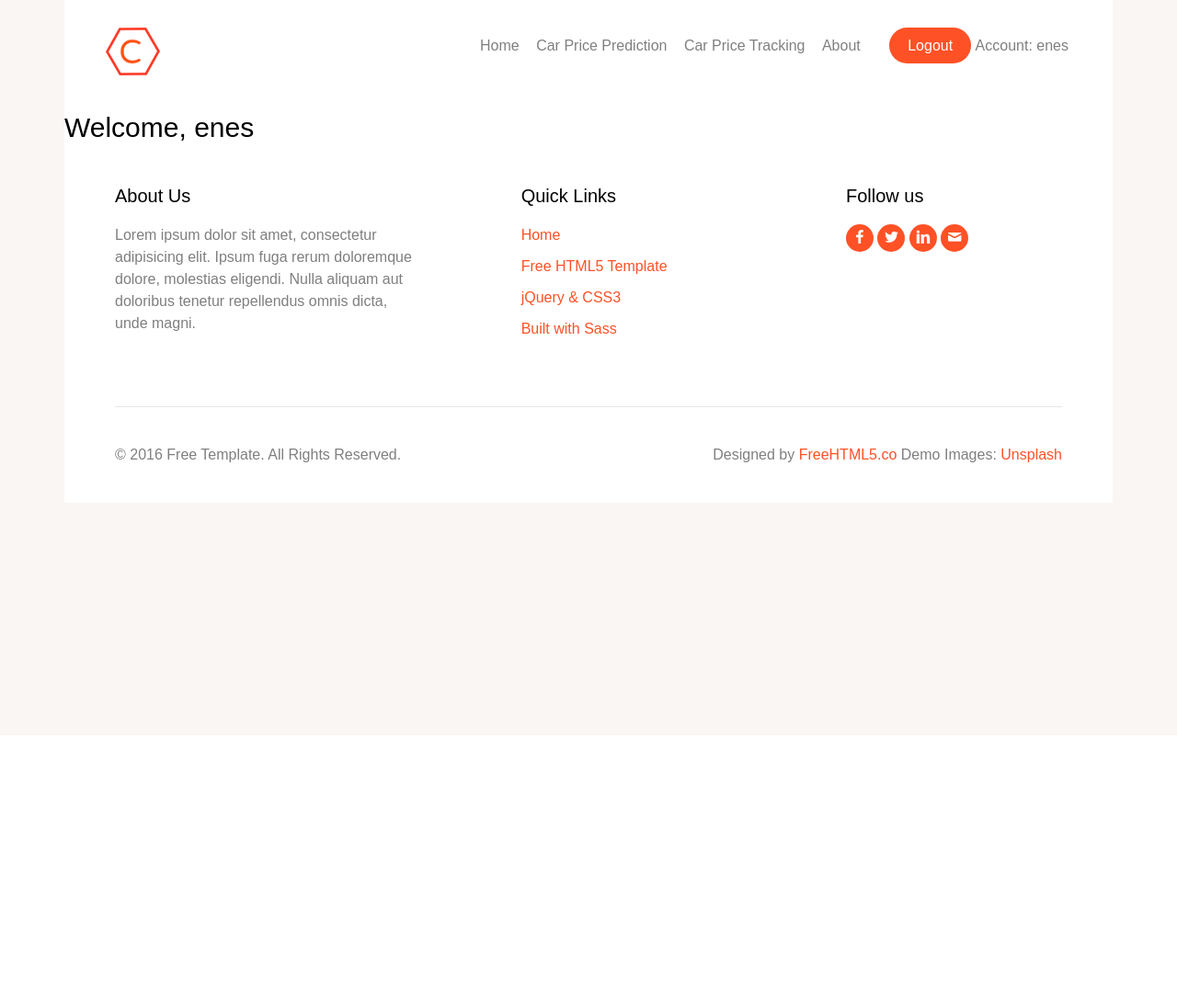
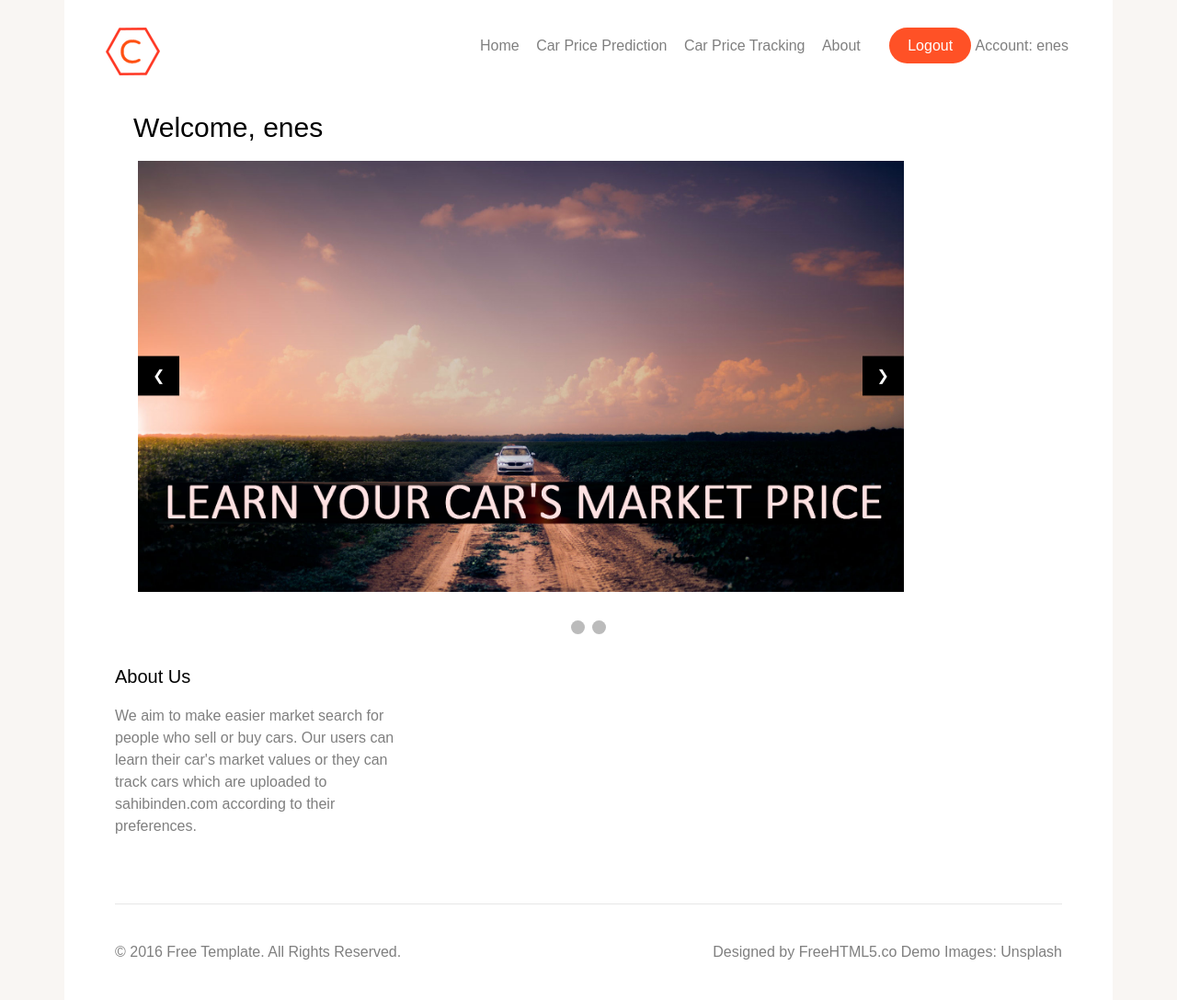
Before and after one commit to enesakdereli/CarPricePrediction, a Django app: page / in a window 1280 px wide. Shown: the whole page at 92% size. Before the commit the page ends 503 px from the top, so only its background shows below. Run offline with Django 3.2, Linux system fonts and the light colour scheme; a user stored in the database is signed in; parts of the project's set-up code (start-up, migrations or seed data) failed here and were passed over; some libraries are stand-ins or nearby versions; some web fonts are replaced.

Commit message:
home slideshow added

```diff
--- a/DjangoIkinci/urls.py
+++ b/DjangoIkinci/urls.py
@@ -15,4 +15,5 @@
     url(r'^index/$', core_views.index),
 
 
+
 ]
--- a/cpp/urls.py
+++ b/cpp/urls.py
@@ -4,6 +4,7 @@
 app_name = 'cpp'
 urlpatterns = [
     path('', views.cpp_home, name='cpp_home'),
+    path('about/', views.about, name='about'),
     path('predict/', views.PricePredictionCreateView.as_view(), name='predict_price'),
     path('ajax/load-dropdown/', views.load_dropdown, name='ajax_load_dropdown'),
     path('ajax/get-prediction/', views.get_prediction, name='ajax_get_prediction'),
--- a/cpp/views.py
+++ b/cpp/views.py
@@ -10,7 +10,6 @@
 from sklearn.externals import joblib
 from django.views.generic.edit import DeleteView
 
-@login_required
 def home(request):
     return render(request, 'home.html')
 
@@ -18,6 +17,8 @@
 def cpp_home(request):
     return render(request, 'cpp/home.html')
 
+def about(request):
+    return render(request, 'cpp/about.html')
 
 def signup(request):
     if request.method == 'POST':
@@ -104,7 +105,6 @@
         user_id = self.request.user.id
         if user_id:
             result = CarProperty.objects.filter(user_id = user_id)
-            print(result)
         return result
 class PriceTrackingCreateView(CreateView):
     model = CarProperty
--- a/static/css/style.css
+++ b/static/css/style.css
@@ -1346,9 +1346,37 @@
 .orangeOval:active {
 	position:relative;
 	top:1px;
+}
+.orangeOval:visited{
 
 }
 button.btn-show-details{
 	background-color:#7f7f7f;
 	color:#ffffff;
 }
+.img-left{
+	position: absolute;
+	width: 500px;
+}
+.img-right{margin-left: 550px;}
+
+
+/* The dots/bullets/indicators */
+.dot {
+  cursor: pointer;
+  height: 15px;
+  width: 15px;
+  margin: 0 2px;
+  background-color: #bbb;
+  border-radius: 50%;
+  display: inline-block;
+  transition: background-color 0.6s ease;
+}
+
+.active, .dot:hover {
+  background-color: #717171;
+}
+.w3-display-left{position:absolute;top:50%;left:0%;transform:translate(0%,-50%);-ms-transform:translate(-0%,-50%)}
+.w3-display-right{position:absolute;top:50%;right:0%;transform:translate(0%,-50%);-ms-transform:translate(0%,-50%)}
+.w3-display-container:hover .w3-display-hover{display:block}.w3-display-container:hover span.w3-display-hover{display:inline-block}.w3-display-hover{display:none}
+.indent-home{text-indent:75px;}
--- a/templates/base.html
+++ b/templates/base.html
@@ -13,6 +13,8 @@
     <link rel="stylesheet" href="{% static 'css/owl.theme.default.min.css' %}">
 
     <link rel="stylesheet" href="{% static 'css/style.css' %}">
+    <link rel="stylesheet" href="{% static 'css/w3.css' %}">
+
     <script src="{% static 'js/modernizr-2.6.2.min.js' %}"></script>
 
 </head>
@@ -33,7 +35,7 @@
                         <li><a href={% url 'home' %}>Home</a></li>
                         <li><a href={% url 'cpp:predict_price' %}>Car Price Prediction</a></li>
                         <li><a href={% url 'cpp:price_tracking_changelist' %}>Car Price Tracking</a></li>
-                        <li><a href="">About</a></li>
+                        <li><a href={% url 'cpp:about' %}>About</a></li>
                         {% if user.is_authenticated %}
                             <li class="cta"><a href="{% url 'logout' %}">Logout</a></li>
                             <li>Account: {{ user.username }}</li>
@@ -58,34 +60,13 @@
                     <div class="col-md-4 col-sm-12">
                         <div class="fh5co-footer-widget">
                             <h3>About Us</h3>
-                            <p>Lorem ipsum dolor sit amet, consectetur adipisicing elit. Ipsum fuga rerum doloremque
-                                dolore, molestias eligendi. Nulla aliquam aut doloribus tenetur repellendus omnis dicta,
-                                unde magni.</p>
+                            <p>We aim to make easier market search for people who sell or buy cars.
+                            Our users can learn their car's market values or they can track cars
+                            which are uploaded to sahibinden.com according to their preferences.</p>
                         </div>
                     </div>
-                    <div class="col-md-3 col-md-push-1 col-sm-12 col-sm-push-0">
-                        <div class="fh5co-footer-widget">
-                            <h3>Quick Links</h3>
-                            <ul class="fh5co-footer-link">
-                                <li><a href="#">Home</a></li>
-                                <li><a href="#">Free HTML5 Template</a></li>
-                                <li><a href="#">jQuery &amp; CSS3</a></li>
-                                <li><a href="#">Built with Sass</a></li>
-                            </ul>
-                        </div>
-                    </div>
-                    <div class="col-md-3 col-md-push-2 col-sm-12 col-sm-push-0">
 
-                        <div class="fh5co-footer-widget">
-                            <h3>Follow us</h3>
-                            <ul class="fh5co-social">
-                                <li class="facebook"><a href="#"><i class="icon-facebook2"></i></a></li>
-                                <li class="twitter"><a href="#"><i class="icon-twitter"></i></a></li>
-                                <li class="linkedin"><a href="#"><i class="icon-linkedin"></i></a></li>
-                                <li class="message"><a href="#"><i class="icon-mail"></i></a></li>
-                            </ul>
-                        </div>
-                    </div>
+
                 </div>
 
                 <div class="row">
@@ -112,6 +93,24 @@
 <script src="{% static 'js/bootstrap.min.js' %}"></script>
 <script src="{% static 'js/owl.carousel.min.js' %}"></script>
 <script src="{% static 'js/main.js' %}"></script>
+<script>
+var slideIndex = 1;
+showDivs(slideIndex);
 
+function plusDivs(n) {
+  showDivs(slideIndex += n);
+}
+
+function showDivs(n) {
+  var i;
+  var x = document.getElementsByClassName("mySlides");
+  if (n > x.length) {slideIndex = 1}
+  if (n < 1) {slideIndex = x.length}
+  for (i = 0; i < x.length; i++) {
+     x[i].style.display = "none";
+  }
+  x[slideIndex-1].style.display = "block";
+}
+</script>
 </body>
 </html>
--- a/templates/home.html
+++ b/templates/home.html
@@ -1,7 +1,26 @@
 {% extends 'base.html' %}
+{% load static %}
 {% block title %}Car Price Prediction{% endblock %}
 {% block content %}
   <div id="centeredDiv">
-      <h2>Welcome, {{ user.username }}</h2>
+  {% if user.username %}
+        <h2 class="indent-home">Welcome, {{ user.username }}</h2>
+  {% else %}
+      <h2 class="indent-home">Welcome to Car Price Prediction</h2>
+  {% endif %}
   </div>
+    <div class="w3-content w3-display-container">
+      <a href="{% url 'cpp:predict_price' %}"> <img class="mySlides" src="{% static 'images/slideshow_1.jpg' %}" style="width:85%"></a>
+      <a href="{% url 'cpp:price_tracking_changelist' %}"><img class="mySlides" src="{% static 'images/slideshow_2.jpg' %}" style="width:85%"></a>
+
+  <button class="w3-button w3-black w3-display-left" onclick="plusDivs(-1)">&#10094;</button>
+  <button class="w3-button w3-black w3-display-right" onclick="plusDivs(1)">&#10095;</button>
+</div>
+<br>
+
+<!-- The dots/circles -->
+<div style="text-align:center">
+  <span class="dot" onclick="plusDivs(1)"></span>
+  <span class="dot" onclick="plusDivs(1)"></span>
+</div>
 {% endblock %}
```
Also changed, not shown: cpp/templates/cpp/about.html (added, +11 -0 lines), db.sqlite3, static/css/w3.css (added), static/images/car_price_icon.png (added), static/images/slideshow_1.jpg (added), static/images/slideshow_2.jpg (added), static/images/slideshow_22.jpeg (added), static/images/slideshow_4.jpeg (added).
